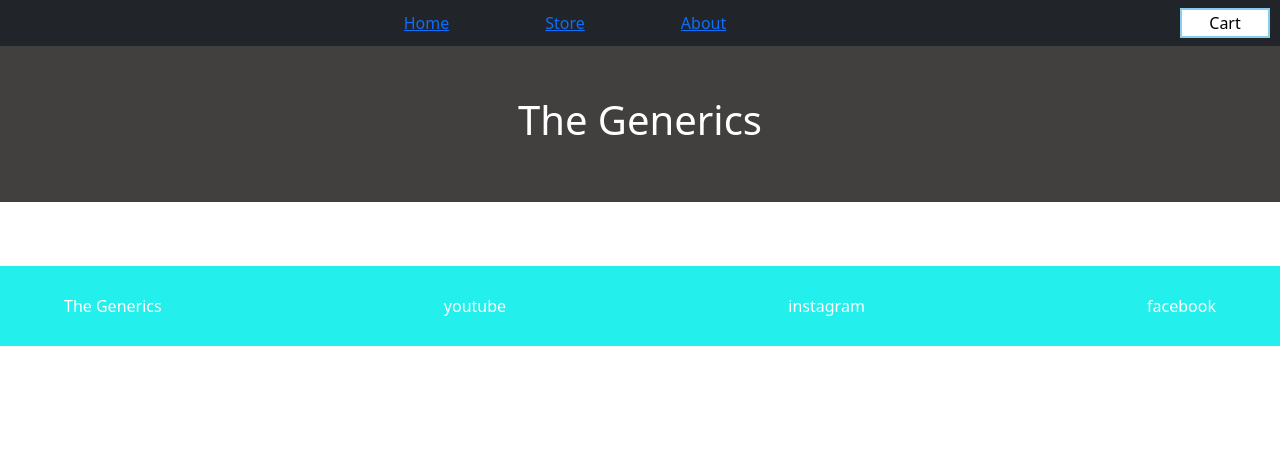
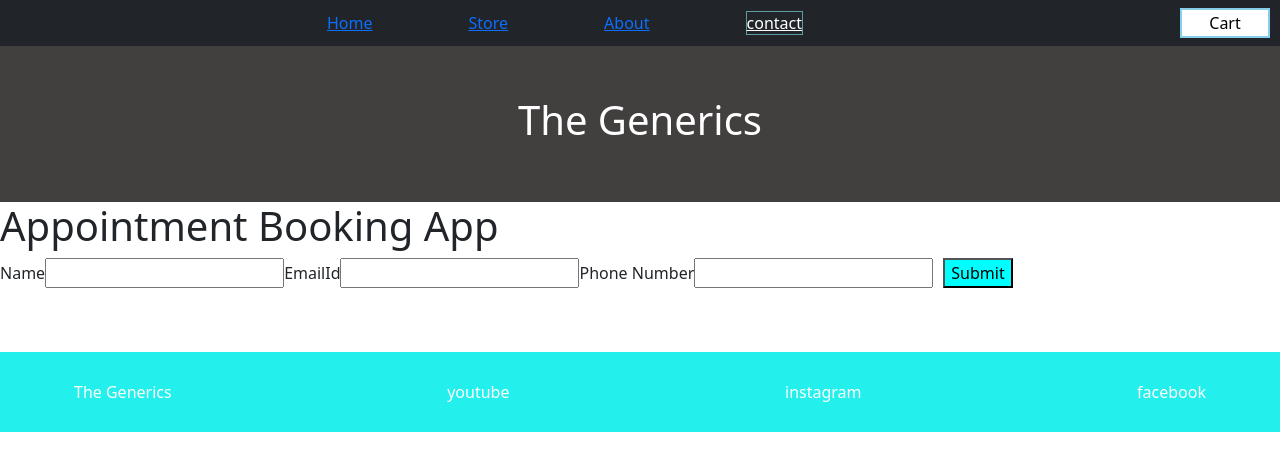
Before and after one commit to Shivamgit11/React05-Ecommerce, a React (Create React App) app: page /contact in a window 1280 px wide. Shown: the top 470 px of the page. Built offline with nearby package versions, Linux system fonts and the light colour scheme.

Commit message:
added contact us feature

```diff
--- a/src/App.js
+++ b/src/App.js
@@ -9,6 +9,7 @@ import Cart from "./components/Cart/Cart";
 import CartProvider from "./store/CartProvider";
 import ABOUT from "./components/Pages/About";
 import HOME from "./components/Pages/Home";
+import Contact from "./components/Pages/Contact";
 function App() {
   const [cartState, setCartState] = useState(false);
 
@@ -29,6 +30,9 @@ function App() {
       <Route path="/home">
           <HOME />
       </Route>
+      <Route path="/contact">
+          <Contact />
+      </Route>
       </main>
       <Route path="/store">
       <main>
--- a/src/components/Layout/Header.js
+++ b/src/components/Layout/Header.js
@@ -19,6 +19,9 @@ const Header = (props) => {
             <li className="nav-item pe-5 ps-5">
               <NavLink activeClassName={classes.active} to="/about">About</NavLink>
             </li>
+            <li className="nav-item pe-5 ps-5">
+              <NavLink activeClassName={classes.active} to="/contact">contact</NavLink>
+            </li>
           </ul>
         </div>
         <Button className={`${classes["btn-1"]} "btn btn-dark end-0 pe-3"`}  onClick={props.onClick}>
--- a/src/components/Pages/About.module.css
+++ b/src/components/Pages/About.module.css
@@ -19,7 +19,3 @@
 .div {
     margin-left: 10rem;
 }
-
-.active {
-    color: white;
-}
--- /dev/null
+++ b/src/components/Pages/Contact.js
@@ -0,0 +1,86 @@
+// import classes from "./Contact.module.css";
+
+// const Contact = () => {
+//   async function SubmitHandler(check) {
+
+//     const response = await fetch(
+//       "https://contact01-bceab-default-rtdb.firebaseio.com",
+//       {
+//         method: "POST",
+
+//         headers: {
+//           "Content-Type": "application/json",
+//         },
+//       }
+//     );
+//     const data = await response.json();
+//     console.log(data);
+//   }
+//   return (
+//     <section className={classes.section1}>
+//       <h1>Contact US</h1>
+//       <label>Name</label>
+//       <input type="text" required />
+//       <label>Email</label>
+//       <input type="email" required />
+//       <label>Phone</label>
+//       <input type="text" required />
+//       <button onClick={SubmitHandler}>Submit</button>
+//     </section>
+//   );
+// };
+
+// export default Contact;
+
+import React, { Fragment, useRef } from "react";
+
+const Contact = (props) => {
+  const usernameRef = useRef("");
+  const phoneRef = useRef("");
+  const emailRef = useRef("");
+  async function submitHandler(event) {
+    event.preventDefault();
+    const contact = {
+      name: usernameRef.current.value,
+      email: emailRef.current.value,
+      phone: phoneRef.current.value,
+    };
+    console.log(contact);
+
+    const response = await fetch(
+      "https://contact01-bceab-default-rtdb.firebaseio.com//contact.json",
+      {
+        method: "POST",
+        body: JSON.stringify(contact),
+        headers: {
+          "Content-type": "application/json",
+        },
+      }
+    );
+    const data = await response.json();
+    console.log(data);
+  }
+
+  return (
+    <Fragment>
+      <h1>Appointment Booking App</h1>
+      <form onSubmit={submitHandler}>
+        <label> Name</label>
+        <input
+          id="username"
+          type="text"
+          name="username"
+          ref={usernameRef}
+          required
+        />
+        <label> EmailId</label>
+        <input id="email" type="email" name="emailId" ref={emailRef} required />
+        <label> Phone Number</label>
+        <input id="phonenumber" type="tel" name="phonenumber" ref={phoneRef} />
+        <button>Submit</button>
+      </form>
+    </Fragment>
+  );
+};
+
+export default Contact;
--- /dev/null
+++ b/src/components/Pages/Contact.module.css
@@ -0,0 +1,7 @@
+.section1 {
+
+    margin-left: 30rem;
+    margin-right: 55rem;
+    margin-bottom: 12rem;
+
+}
--- a/src/components/Pages/Home.module.css
+++ b/src/components/Pages/Home.module.css
@@ -26,5 +26,13 @@ button {
   font-family: system-ui, -apple-system, BlinkMacSystemFont, "Segoe UI", Roboto,
     Oxygen, Ubuntu, Cantarell, "Open Sans", "Helvetica Neue", sans-serif;
   margin-top: 4rem;
+  border: 2px solid cadetblue;
+  margin-left: 30%;
+  margin-right: 30%;
 
 }
+
+span {
+  margin-left: 10px;
+  margin-right: 10px;
+}
```
